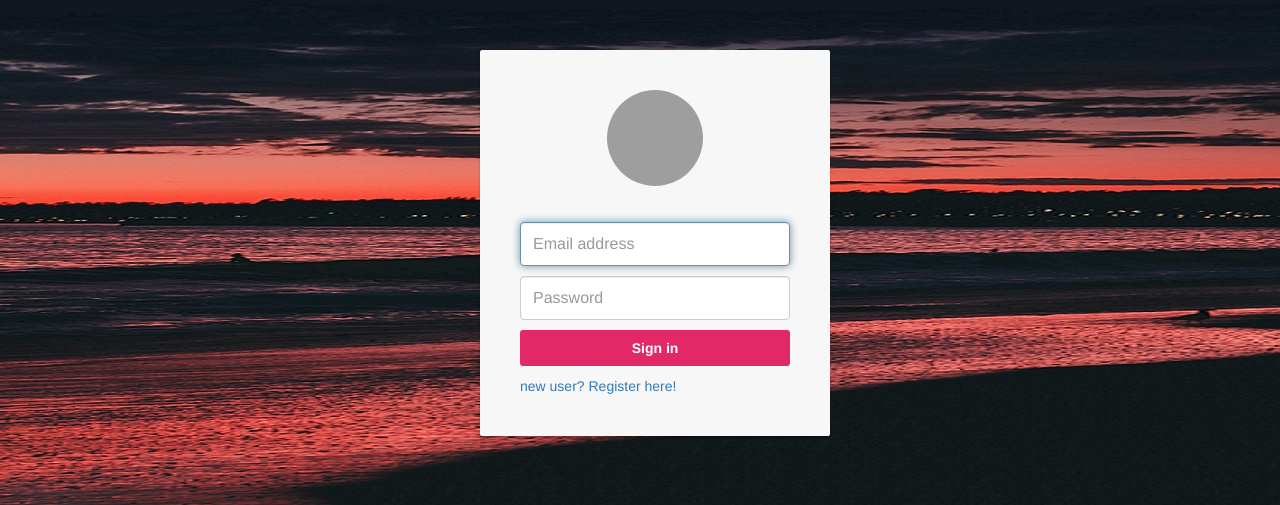
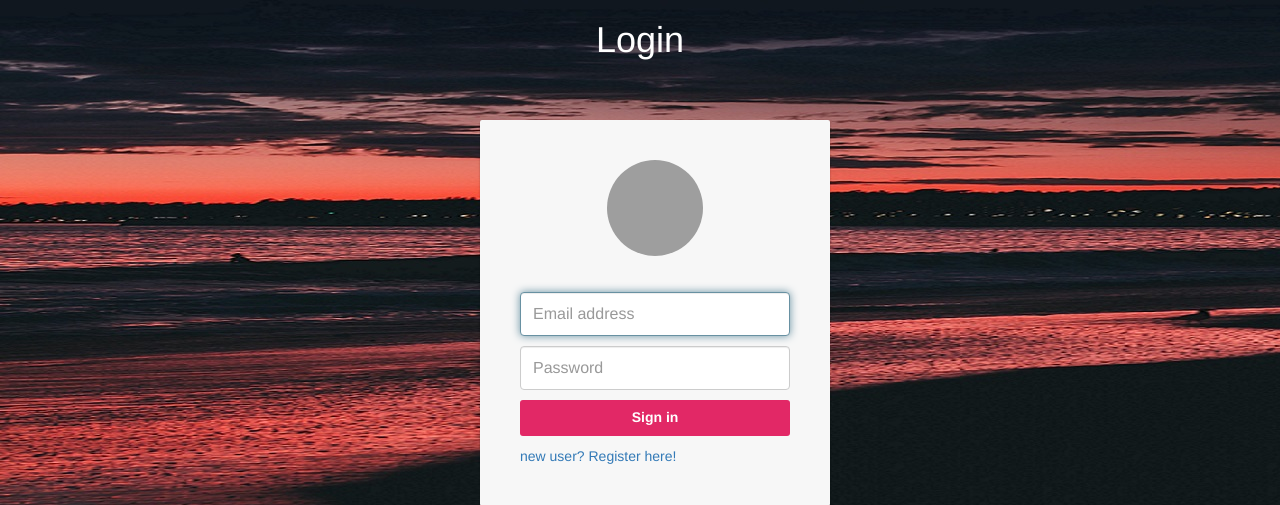
Before and after one commit to svgoudar/Movie_recommender, a Flask app: page / in a window 1280 px wide. Shown: the top 505 px of the page. Run offline with Flask 2, Linux system fonts and the light colour scheme; parts of the project's set-up code (start-up, migrations or seed data) failed here and were passed over; some libraries are stand-ins or nearby versions; grey boxes are pictures that could not be loaded.

Commit message:
Update login.html

```diff
--- a/templates/login.html
+++ b/templates/login.html
@@ -1,7 +1,7 @@
-{% extends 'layout.html' %}
-{% block title %}{% endblock %}
-<h1 font-weight="bold" style="color:#FFFFFF;">Login</h1>
-{% block content %}
+{% extends 'layout.html' %}{% block title %}
+<title>Login</title>
+<h1 font-weight="bold" style="color:#FFFFFF;">Login</h1>{% endblock %} {% block content %}
+
 <div class="container">
     <div class="card card-container">
         <img id="profile-img" class="profile-img-card" src="//ssl.gstatic.com/accounts/ui/avatar_2x.png" />
```
